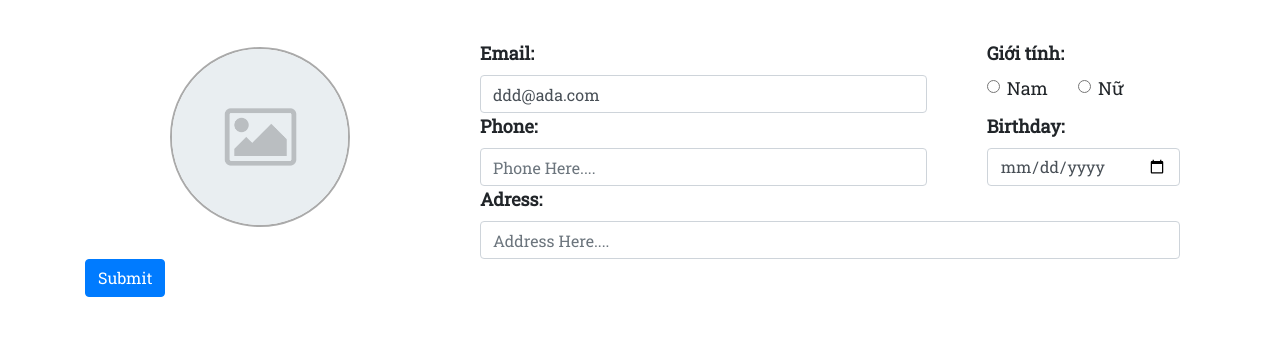
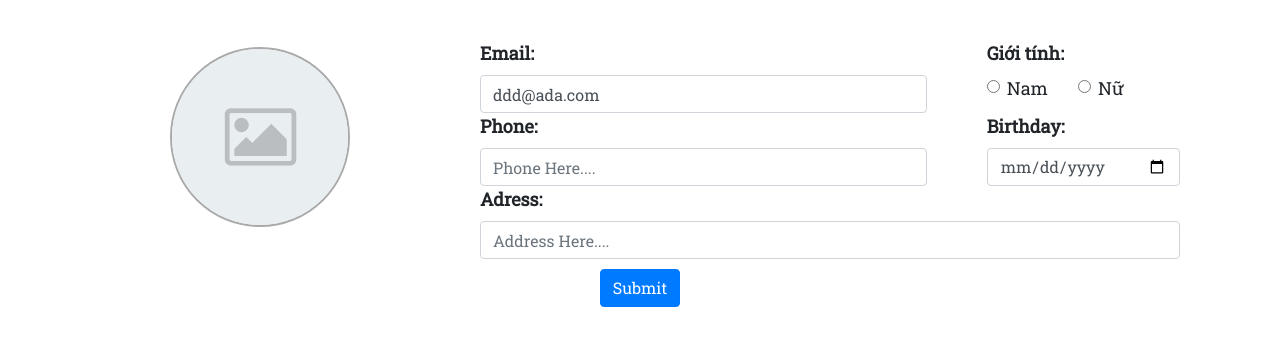
Before and after one commit to Duc-Developer/my-portfolio, a React (Create React App) app: page / in a window 1280 px wide. Shown: the top 346 px of the page. Built offline with nearby package versions, Linux system fonts and the light colour scheme.

Commit message:
style button submit

```diff
--- a/src/features/ProfileForm/ProfileForm.css
+++ b/src/features/ProfileForm/ProfileForm.css
@@ -25,3 +25,10 @@
 .avatar:hover {
     opacity: 0.7;
 }
+
+.submit-button-wrap {
+    display: flex;
+    justify-content: center;
+    align-items: center;
+    margin-top: 10px;
+}
--- a/src/features/ProfileForm/index.jsx
+++ b/src/features/ProfileForm/index.jsx
@@ -61,7 +61,7 @@ export default function ProfileForm() {
                     </Col>
                 </Row>
                 <Row>
-                    <Col xs="12">
+                    <Col className="submit-button-wrap" xs="12">
                         <Button
                             color="primary"
                             type="submit">
```
